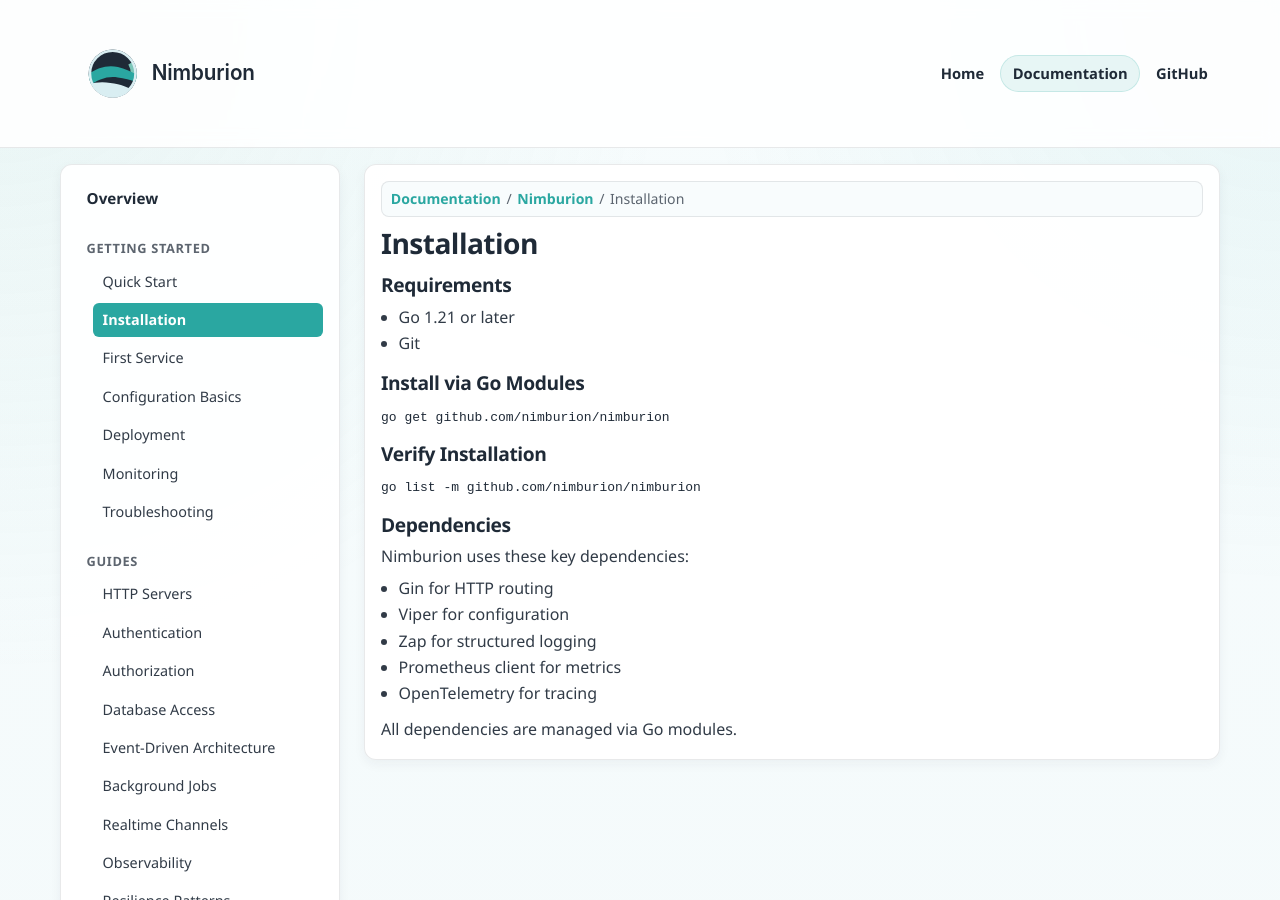
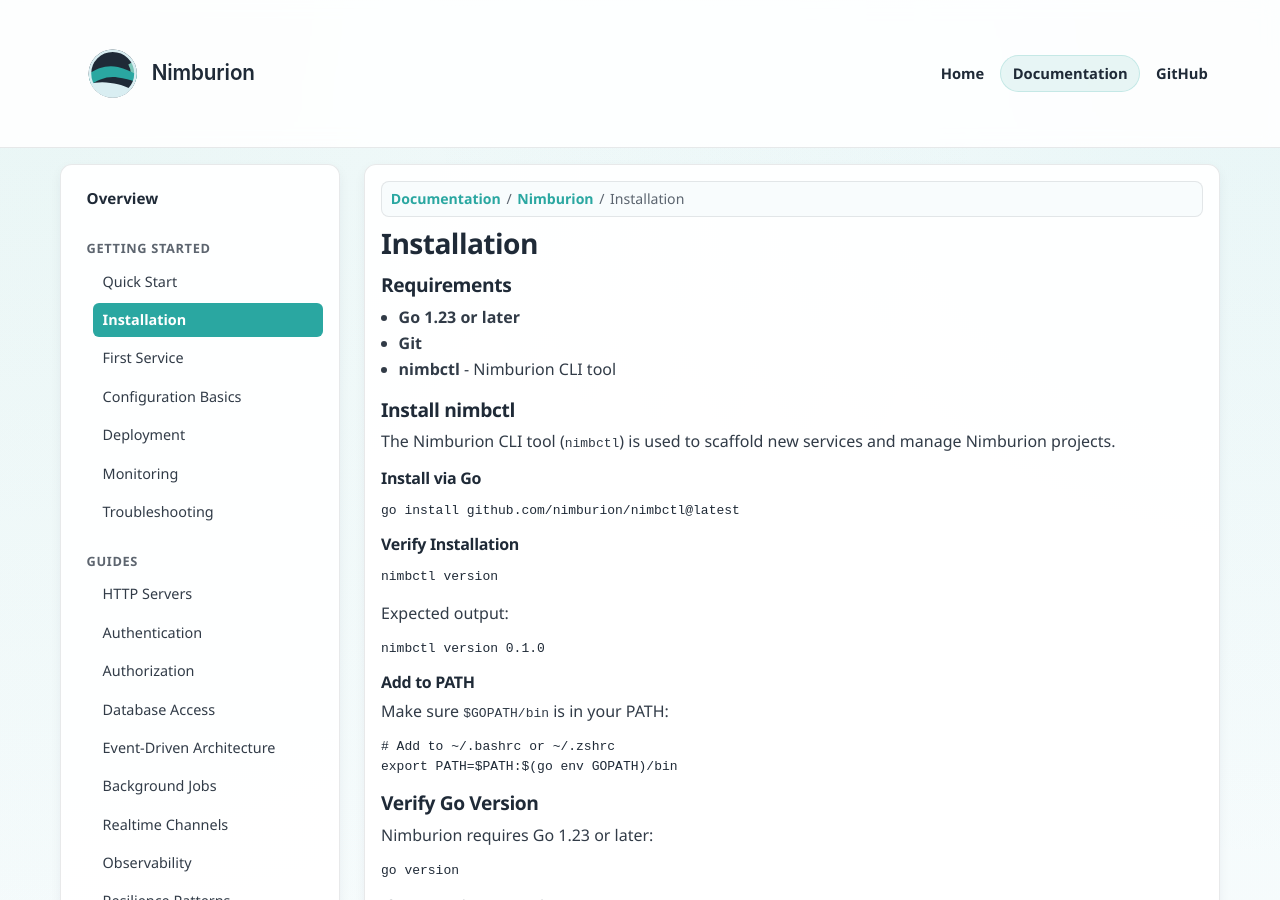
Before and after one commit to nimburion/nimburion.github.io, a Jekyll site: the page built from documentation/nimburion/getting-started/installation.md, in a window 1280 px wide and 900 px high. Built offline with Jekyll 4.4.1, drawn with Linux system fonts in a browser that asks for light colours; some of the changed text lies outside the part shown.

Commit message:
docs(installation): add nimbctl setup and Go 1.23 requirement
- Document nimbctl installation via go install
- Update Go requirement to 1.23+
- Add PATH setup for Go binaries
- Include Go upgrade instructions for macOS, Linux, Windows
- Add IDE setup guides for VS Code, GoLand, Vim/Neovim

````diff
--- a/documentation/nimburion/getting-started/installation.md
+++ b/documentation/nimburion/getting-started/installation.md
@@ -8,28 +8,113 @@
 
 ## Requirements
 
-- Go 1.21 or later
-- Git
+- **Go 1.23 or later**
+- **Git**
+- **nimbctl** - Nimburion CLI tool
 
-## Install via Go Modules
+## Install nimbctl
+
+The Nimburion CLI tool (`nimbctl`) is used to scaffold new services and manage Nimburion projects.
+
+### Install via Go
 
 ```bash
-go get github.com/nimburion/nimburion
+go install github.com/nimburion/nimbctl@latest
 ```
 
-## Verify Installation
+### Verify Installation
 
 ```bash
-go list -m github.com/nimburion/nimburion
+nimbctl version
 ```
 
-## Dependencies
+Expected output:
+```
+nimbctl version 0.1.0
+```
 
-Nimburion uses these key dependencies:
-- Gin for HTTP routing
-- Viper for configuration
-- Zap for structured logging
-- Prometheus client for metrics
-- OpenTelemetry for tracing
+### Add to PATH
 
-All dependencies are managed via Go modules.
+Make sure `$GOPATH/bin` is in your PATH:
+
+```bash
+# Add to ~/.bashrc or ~/.zshrc
+export PATH=$PATH:$(go env GOPATH)/bin
+```
+
+## Verify Go Version
+
+Nimburion requires Go 1.23 or later:
+
+```bash
+go version
+```
+
+If you need to upgrade:
+
+**macOS (Homebrew)**
+```bash
+brew upgrade go
+```
+
+**Linux**
+```bash
+# Download from https://go.dev/dl/
+wget https://go.dev/dl/go1.23.0.linux-amd64.tar.gz
+sudo rm -rf /usr/local/go
+sudo tar -C /usr/local -xzf go1.23.0.linux-amd64.tar.gz
+```
+
+**Windows**
+Download installer from [https://go.dev/dl/](https://go.dev/dl/)
+
+## Create Your First Service
+
+Once `nimbctl` is installed:
+
+```bash
+nimbctl new my-service
+cd my-service
+go mod tidy
+```
+
+## Framework Dependencies
+
+Nimburion uses these key dependencies (automatically managed via Go modules):
+
+- **Gin** - HTTP routing and middleware
+- **Viper** - Configuration management
+- **Zap** - Structured logging
+- **Prometheus client** - Metrics collection
+- **OpenTelemetry** - Distributed tracing
+
+All dependencies are downloaded automatically when you run:
+
+```bash
+go mod download
+```
+
+## IDE Setup
+
+### VS Code
+
+Install the Go extension:
+```bash
+code --install-extension golang.go
+```
+
+### GoLand
+
+GoLand has built-in Go support. Just open the project directory.
+
+### Vim/Neovim
+
+Install `vim-go`:
+```vim
+Plug 'fatih/vim-go'
+```
+
+## Next Steps
+
+- [Create your first service](/documentation/nimburion/getting-started/) - Quick start guide
+- [First service deep dive](/documentation/nimburion/getting-started/first-service/) - Understand the generated code
````
